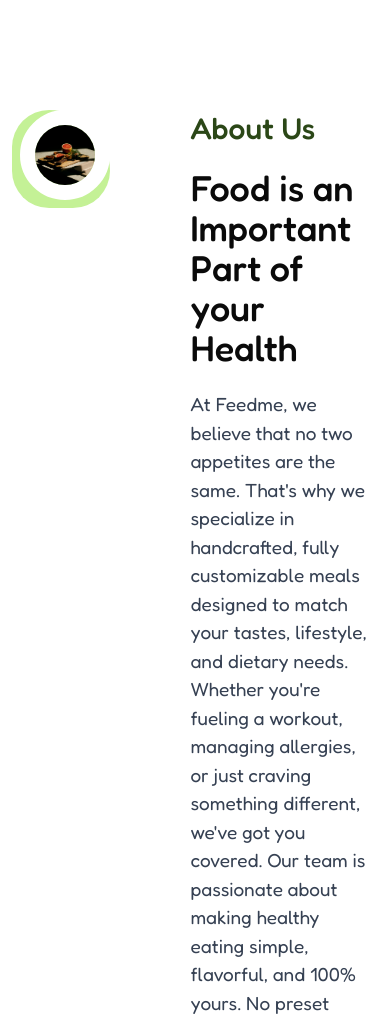
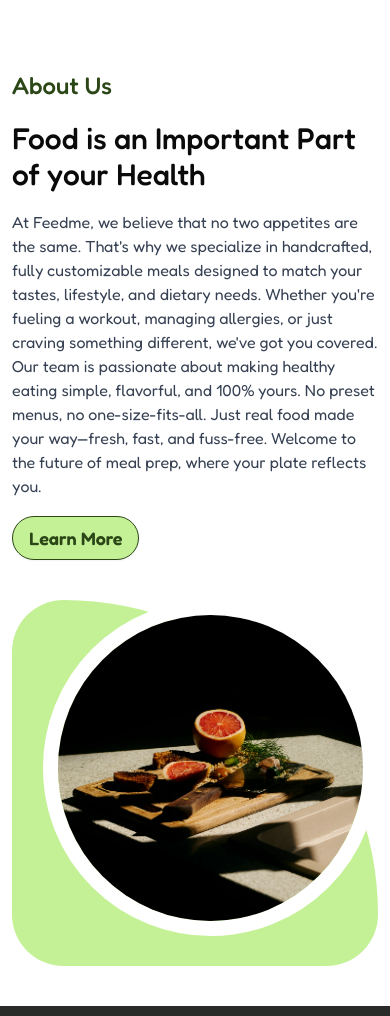
Before and after one commit to smhasanjamil/feedme, a Next.js app: page / in a window 390 px wide. Shown: the part 480-1496 px from the top of the page. Built offline with nearby package versions, Linux system fonts and the light colour scheme; no server answers.

Commit message:
added responsiveness to the about us section

```diff
--- a/components/home/about.tsx
+++ b/components/home/about.tsx
@@ -4,8 +4,8 @@ import Link from "next/link";
 
 const About = () => {
   return (
-    <section className="container my-20 grid grid-cols-5 gap-20">
-      <div className="bg-feed-lime relative col-span-2 aspect-square rounded-[60px_100%_60px_60px]">
+    <section className="container my-10 md:my-20 grid grid-cols-1 lg:grid-cols-5 gap-10 xl:gap-20">
+      <div className="bg-feed-lime relative col-span-1 aspect-square rounded-[60px_100%_60px_60px] md:col-span-2 block order-2 md:order-1 sm:hidden lg:block">
         <Image
           className="absolute top-0 right-0 aspect-square h-11/12 w-11/12 rounded-full border-[15px] border-white"
           src="/home/about/about.jpg"
@@ -14,12 +14,14 @@ const About = () => {
           height={250}
         />
       </div>
-      <div className="col-span-3 flex flex-col items-start justify-center gap-5.5">
-        <h5 className="text-feed-jungle text-3xl font-medium">About Us</h5>
-        <h6 className="text-4xl font-medium">
+      <div className="col-span-1 order-1 md:order-2 flex flex-col items-start justify-center gap-4.5 lg:col-span-3 xl:gap-5.5">
+        <h5 className="text-feed-jungle text-2xl font-medium xl:text-3xl">
+          About Us
+        </h5>
+        <h6 className="text-3xl font-medium xl:text-4xl">
           Food is an Important Part of your Health
         </h6>
-        <p className="text-[19px] 2xl:text-[21px] text-gray-700">
+        <p className="md:text-lg text-gray-700 xl:text-[19px] 2xl:text-[21px]">
           At Feedme, we believe that no two appetites are the same. That&apos;s
           why we specialize in handcrafted, fully customizable meals designed to
           match your tastes, lifestyle, and dietary needs. Whether you&apos;re
```
